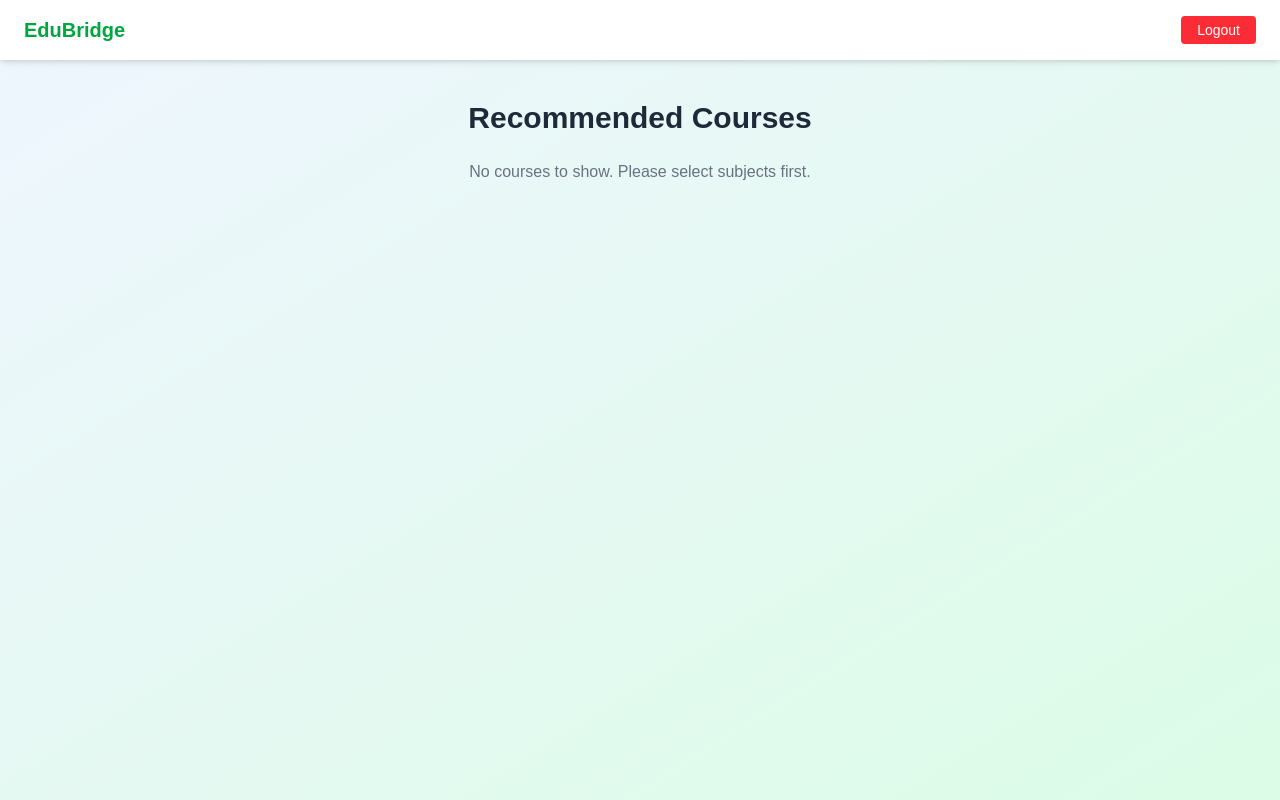
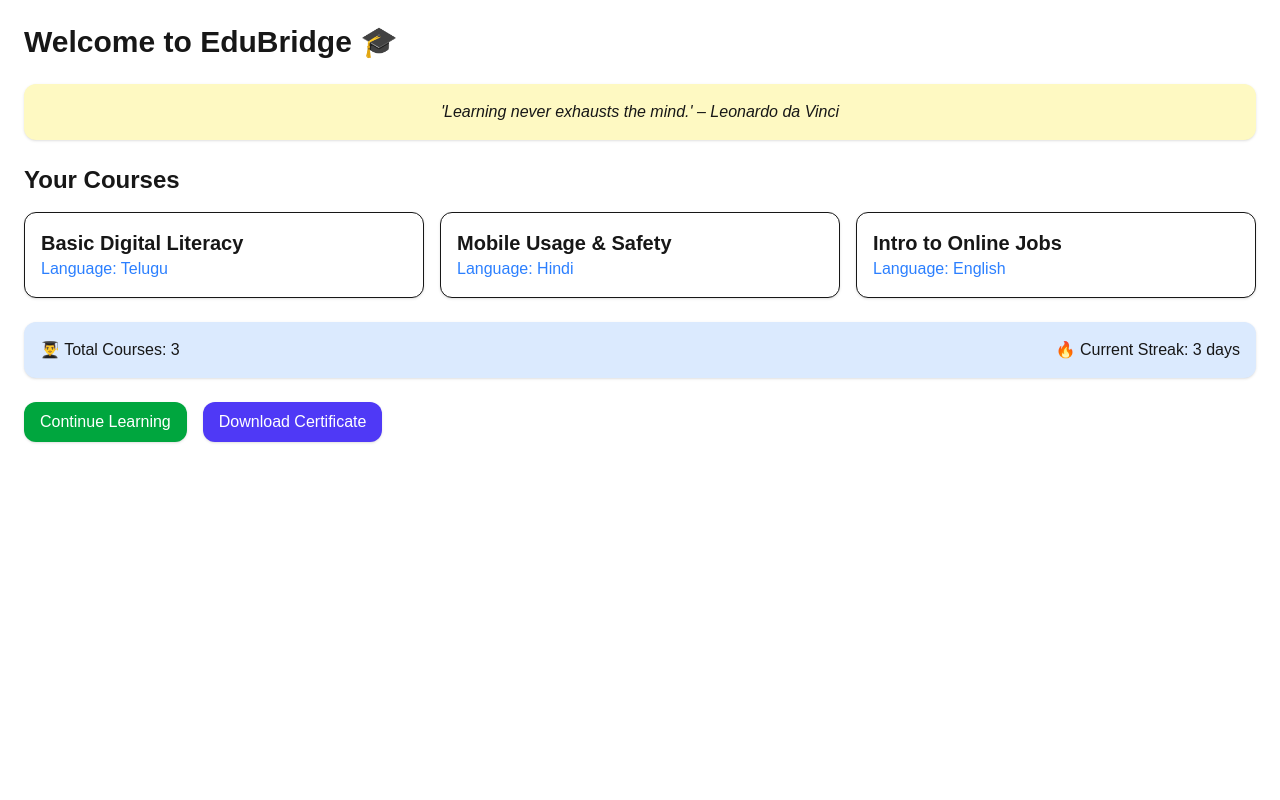
Before and after one commit to sriram36/EduBridge, a Next.js app: page /dashboard in a window 1280 px wide. Built offline with nearby package versions, Linux system fonts and the light colour scheme.

Commit message:
Update page.tsx

```diff
--- a/app/dashboard/page.tsx
+++ b/app/dashboard/page.tsx
@@ -1,54 +1,59 @@
-'use client';
+import CourseCard from "@/components/CourseCard";
+import Link from "next/link";
 
-import { useEffect, useState } from "react";
-import Navbar from "@/components/Navbar";
-
-interface Course {
-  title: string;
-  subject: string;
-  description: string;
-}
-
-const mockCourses: Course[] = [
-  { subject: "Math", title: "Algebra Basics", description: "Learn variables, equations, and inequalities." },
-  { subject: "Science", title: "Intro to Biology", description: "Understand living organisms and cells." },
-  { subject: "English", title: "Grammar Essentials", description: "Master sentence structure and vocabulary." },
-  { subject: "Computer", title: "Web Development 101", description: "Basics of HTML, CSS, and JavaScript." },
-  { subject: "History", title: "World Wars Overview", description: "Explore key events from WW1 and WW2." },
+const courses = [
+  { id: 1, title: "Basic Digital Literacy", lang: "Telugu", progress: 70 },
+  { id: 2, title: "Mobile Usage & Safety", lang: "Hindi", progress: 45 },
+  { id: 3, title: "Intro to Online Jobs", lang: "English", progress: 90 },
 ];
 
-export default function DashboardPage() {
-  const [selectedSubjects, setSelectedSubjects] = useState<string[]>([]);
+export default function Dashboard() {
+  return (
+    <div className="p-6 space-y-6">
+      <h2 className="text-3xl font-bold">Welcome to EduBridge 🎓</h2>
 
-  useEffect(() => {
-    const stored = localStorage.getItem("subjects");
-    if (stored) {
-      setSelectedSubjects(JSON.parse(stored));
-    }
-  }, []);
+      {/* Daily Quote */}
+      <div className="bg-yellow-100 p-4 rounded-xl shadow text-center">
+        <p className="text-md italic">
+          {`'Learning never exhausts the mind.' – Leonardo da Vinci`}
+        </p>
+      </div>
 
-  const filteredCourses = mockCourses.filter(course =>
-    selectedSubjects.includes(course.subject)
-  );
+      {/* Your Courses */}
+      <section>
+        <h3 className="text-2xl font-semibold mb-4">Your Courses</h3>
+        <div className="grid grid-cols-1 md:grid-cols-3 gap-4">
+          {courses.map((course) => (
+            <CourseCard
+              key={course.id}
+              title={course.title}
+              lang={course.lang}
+              progress={course.progress}
+            />
+          ))}
+        </div>
+      </section>
 
-  return (
-    <div className="min-h-screen bg-gradient-to-br from-blue-50 to-green-100">
-      <Navbar />
-      <div className="px-6 py-10">
-        <h1 className="text-3xl font-bold text-center text-gray-800 mb-6">Recommended Courses</h1>
-        {filteredCourses.length === 0 ? (
-          <p className="text-center text-gray-500">No courses to show. Please select subjects first.</p>
-        ) : (
-          <div className="grid gap-6 sm:grid-cols-2 lg:grid-cols-3">
-            {filteredCourses.map((course, idx) => (
-              <div key={idx} className="bg-white rounded-xl shadow-md p-6 hover:shadow-lg transition-all duration-300">
-                <h2 className="text-xl font-semibold text-green-700 mb-2">{course.title}</h2>
-                <p className="text-sm text-gray-600 mb-2"><strong>Subject:</strong> {course.subject}</p>
-                <p className="text-gray-700">{course.description}</p>
-              </div>
-            ))}
-          </div>
-        )}
+      {/* User Stats */}
+      <div className="bg-blue-100 p-4 rounded-xl shadow flex justify-between items-center">
+        <p className="text-md">👨‍🎓 Total Courses: {courses.length}</p>
+        <p className="text-md">🔥 Current Streak: 3 days</p>
+      </div>
+
+      {/* Actions */}
+      <div className="flex space-x-4 mt-4">
+        <Link
+          href="/subjects"
+          className="bg-green-600 text-white px-4 py-2 rounded-xl shadow hover:bg-green-700"
+        >
+          Continue Learning
+        </Link>
+        <Link
+          href="/certificate"
+          className="bg-indigo-600 text-white px-4 py-2 rounded-xl shadow hover:bg-indigo-700"
+        >
+          Download Certificate
+        </Link>
       </div>
     </div>
   );
```
